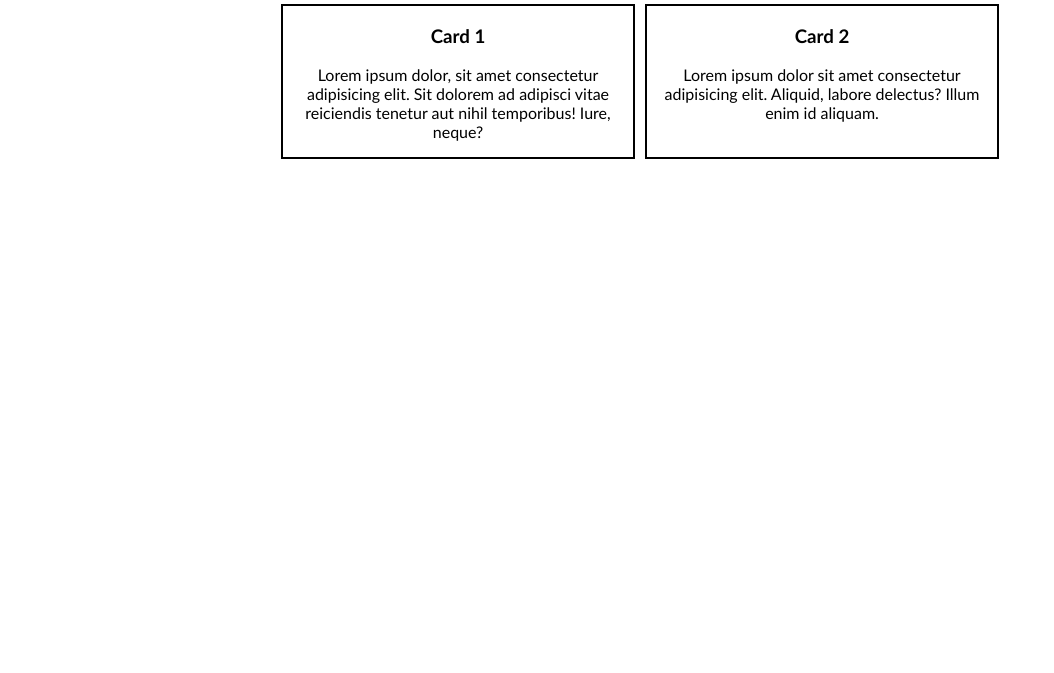
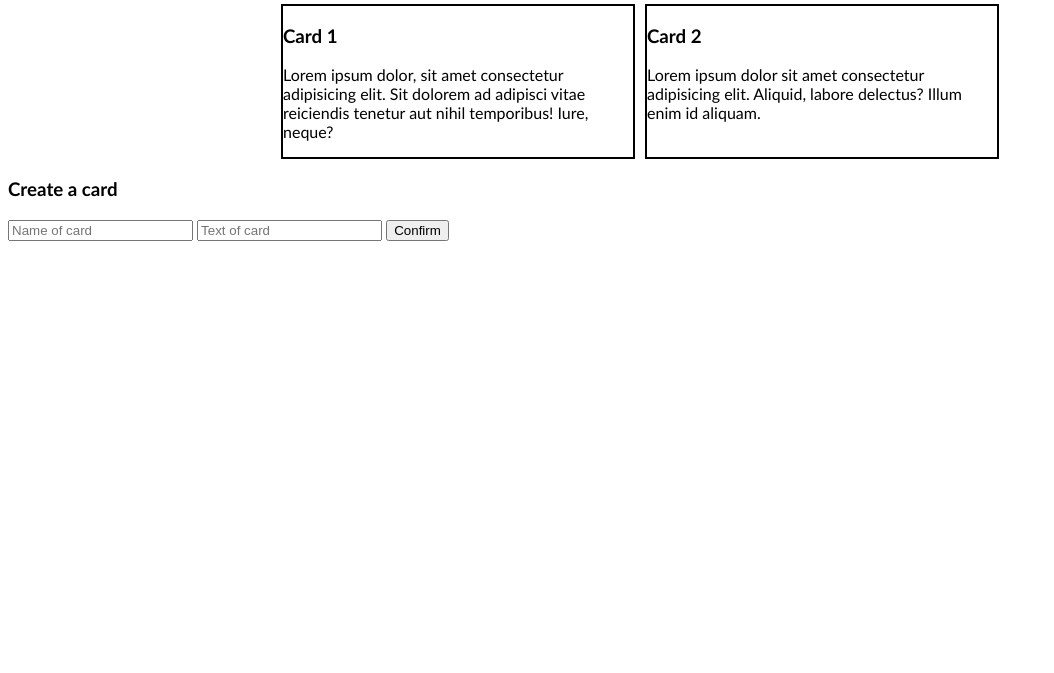
Before and after one commit to Kostya20079/test-git-2, a plain HTML site: page index.html in a window 1280 px wide. Shown: the part 127-800 px from the top of the page, without its empty margins (0-1054 px from the left). Drawn offline with Linux system fonts and the light colour scheme.

Commit message:
create a card

```diff
--- a/css/style.css
+++ b/css/style.css
@@ -1,6 +1,9 @@
-.header {
+body {
+    font-family: 'Trebuchet MS', 'Lucida Sans Unicode', 'Lucida Grande', 'Lucida Sans', Arial, sans-serif;
+}
+
+.div {
     text-align: center;
-    font-family: 'Trebuchet MS', 'Lucida Sans Unicode', 'Lucida Grande', 'Lucida Sans', Arial, sans-serif;
 }
 
 .cards {
--- a/index.html
+++ b/index.html
@@ -12,7 +12,7 @@
         <div class="div">
             <h2 id="#text-for-change">Some text</h2>
         </div>
-        <section class="cards">
+        <div class="cards">
             <div class="card">
                 <h3>Card 1</h3>
                 <p>Lorem ipsum dolor, sit amet consectetur adipisicing elit. Sit dolorem ad adipisci vitae reiciendis tenetur aut nihil temporibus! Iure, neque?</p>
@@ -21,8 +21,16 @@
                 <h3>Card 2</h3>
                 <p>Lorem ipsum dolor sit amet consectetur adipisicing elit. Aliquid, labore delectus? Illum enim id aliquam.</p>
             </div>
-        </section>
+        </div>
     </header>
+    <section class="create-input">
+        <h3>Create a card</h3>
+        <form class="card-form">
+            <input type="text" placeholder="Name of card" class="name-input">
+            <input type="text" placeholder="Text of card" class="text-input">
+            <button>Confirm</button>
+        </form>
+    </section>
     <script src="main.js"></script>
 </body>
 </html>
--- a/main.js
+++ b/main.js
@@ -4,4 +4,17 @@ console.log('hello world!');
 
 
 const text = document.getElementById('#text-for-change')
-console.log(text.innerHTML='New js text');
+console.log(text.innerHTML='Crads:');
+
+const getForm = document.querySelector('.card-form')
+const nameOfCardInput = document.querySelector('.name-input')
+const textInput = document.querySelector('.text-input')
+const cardsBlock = document.querySelector('.cards')
+
+getForm.addEventListener('submit', (event) => {
+    event.preventDefault()
+    const getName = nameOfCardInput.value
+    const getText = textInput.value
+
+    console.log(getName, getText);
+})
```
Also changed, not shown: 1 other file.
